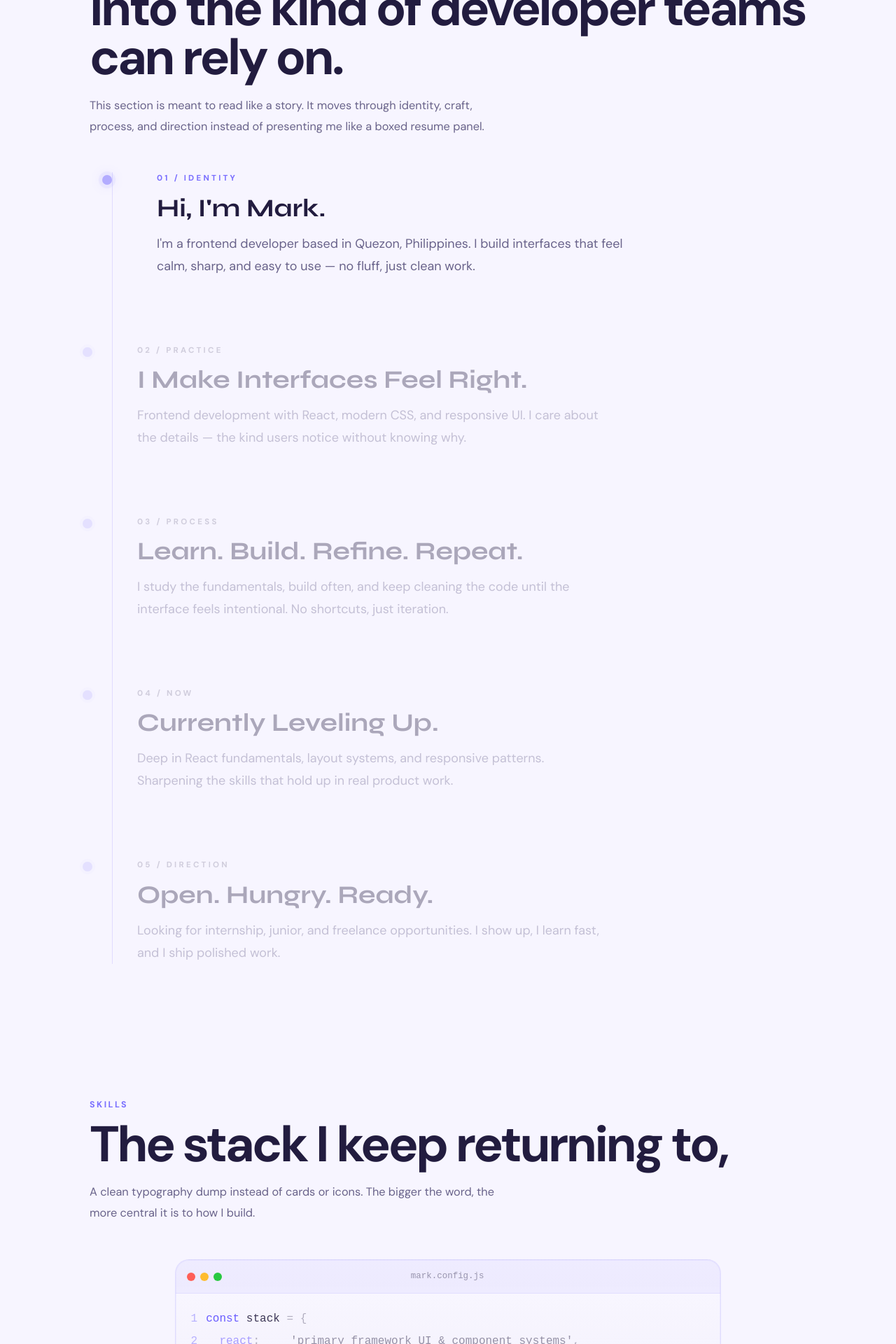
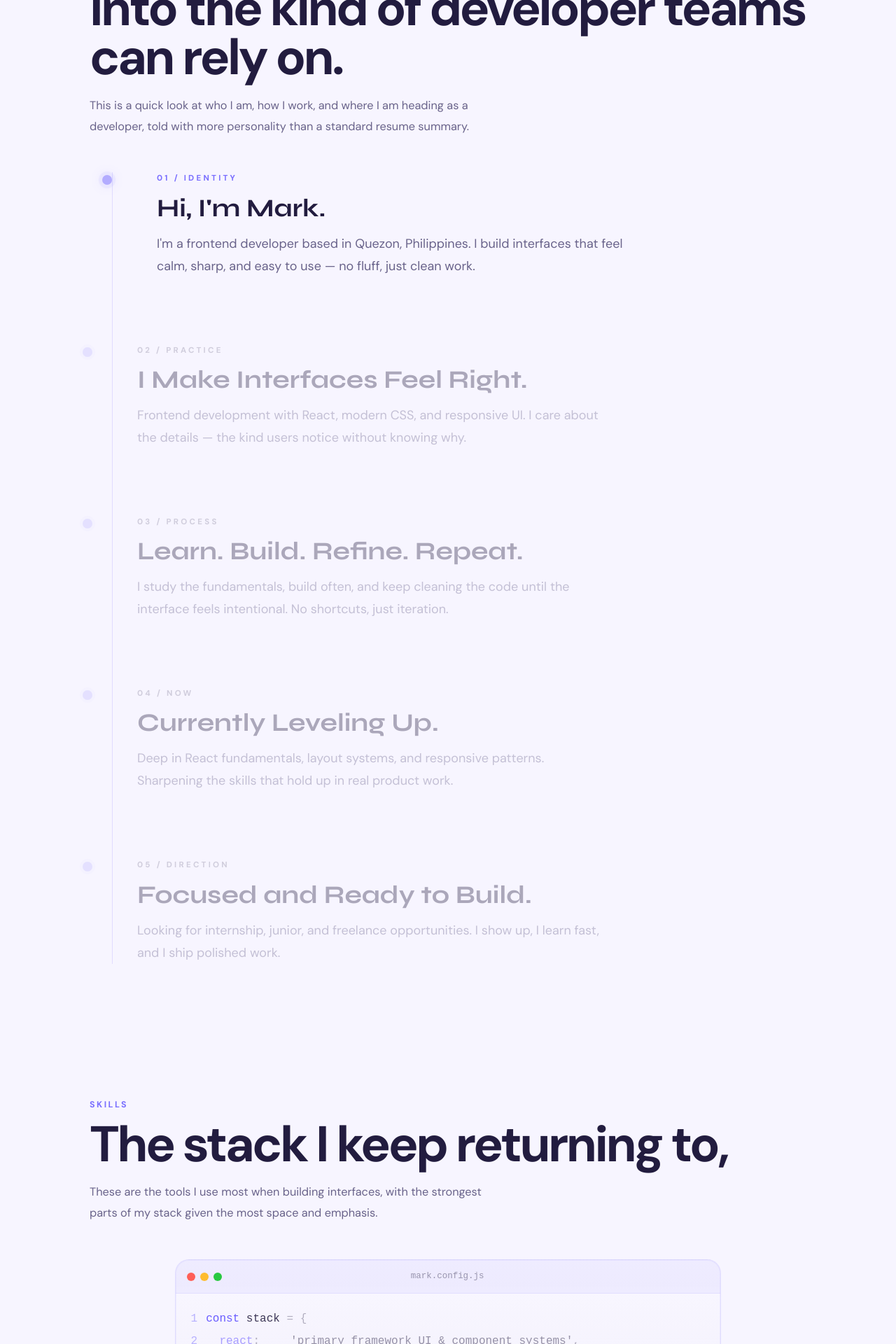
Before and after one commit to aintdrevv/markdev, a React (Vite) app: page / in a window 1280 px wide. Shown: the part 1020-2940 px from the top of the page at 70% size. Built offline with nearby package versions, Linux system fonts and the light colour scheme.

Commit message:
Update about, skills, and projects copy

```diff
--- a/src/sections/About.jsx
+++ b/src/sections/About.jsx
@@ -24,7 +24,7 @@ const storyPoints = [
   },
   {
     tag: '05 / Direction',
-    title: 'Open. Hungry. Ready.',
+    title: 'Focused and Ready to Build.',
     body: 'Looking for internship, junior, and freelance opportunities. I show up, I learn fast, and I ship polished work.',
   },
 ];
@@ -173,8 +173,8 @@ export default function About() {
               A timeline of how I am growing into the kind of developer teams can rely on.
             </h2>
             <p className="section-copy">
-              This section is meant to read like a story. It moves through identity, craft,
-              process, and direction instead of presenting me like a boxed resume panel.
+              This is a quick look at who I am, how I work, and where I am heading as a
+              developer, told with more personality than a standard resume summary.
             </p>
           </div>
 
--- a/src/sections/Projects.jsx
+++ b/src/sections/Projects.jsx
@@ -44,8 +44,8 @@ export default function Projects() {
               Creative builds arranged as a living bento board.
             </h2>
             <p className="section-copy">
-              A featured build sits at the center, while the next experiments orbit around it in
-              smaller snapshots. The focus is direction, momentum, and visual personality.
+              This section highlights the work I am building now, from my main featured project
+              to smaller experiments that show range, progress, and attention to detail.
             </p>
           </div>
 
--- a/src/sections/Skills.jsx
+++ b/src/sections/Skills.jsx
@@ -19,8 +19,8 @@ export default function Skills() {
               The stack I keep returning to,
             </h2>
             <p className="section-copy">
-              A clean typography dump instead of cards or icons. The bigger the word, the more
-              central it is to how I build.
+              These are the tools I use most when building interfaces, with the strongest parts
+              of my stack given the most space and emphasis.
             </p>
           </div>
 
```
